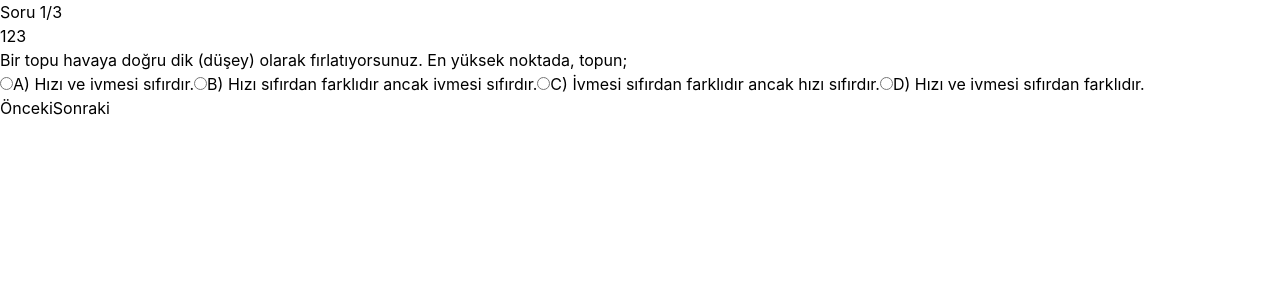
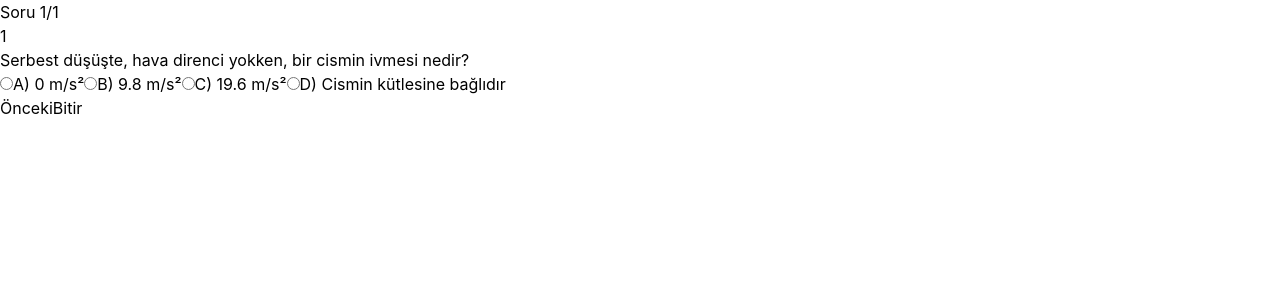
Before and after one commit to ilaydabetuls/Fizik-Sim-lasyonlar-, a React (Vite) app in the folder frontend/: page /pre-test in a window 1280 px wide. Shown: the top 300 px of the page. Built offline with nearby package versions, Linux system fonts and the light colour scheme; no server answers.

Commit message:
Complete TypeScript fix - remove admin pages and fix all imports

```diff
--- a/frontend/src/App.tsx
+++ b/frontend/src/App.tsx
@@ -2,9 +2,6 @@ import { BrowserRouter, Routes, Route } from 'react-router-dom';
 import Login from './pages/Login';
 import PreTest from './pages/PreTest';
 import PostTest from './pages/PostTest';
-import AdminDashboard from './pages/AdminDashboard';
-import ParticipantDetail from './pages/ParticipantDetail';
-import AdvancedAnalysis from './pages/AdvancedAnalysis';
 
 export default function App() {
   return (
@@ -13,9 +10,6 @@ export default function App() {
         <Route path="/" element={<Login />} />
         <Route path="/pre-test" element={<PreTest />} />
         <Route path="/post-test" element={<PostTest />} />
-        <Route path="/admin" element={<AdminDashboard />} />
-        <Route path="/admin/participant/:code" element={<ParticipantDetail />} />
-        <Route path="/admin/analysis" element={<AdvancedAnalysis />} />
       </Routes>
     </BrowserRouter>
   );
--- a/frontend/src/pages/PostTest.tsx
+++ b/frontend/src/pages/PostTest.tsx
@@ -1,8 +1,20 @@
 import { useState, useEffect, useRef } from 'react';
 import axios from 'axios';
 import { useNavigate } from 'react-router-dom';
-import { postTest1Questions } from '../data/postTest1';
 import { API_BASE_URL } from '../config';
+
+const postTest1Questions = [
+  {
+    id: 'q1',
+    text: 'Eğik atışta, hava direnci yokken, yatay hız bileşeni nasıl değişir?',
+    options: [
+      { id: 'A', text: 'Sabit kalır' },
+      { id: 'B', text: 'Zamanla artar' },
+      { id: 'C', text: 'Zamanla azalır' },
+      { id: 'D', text: 'Değişkene bağlıdır' }
+    ]
+  }
+];
 
 export default function PostTest() {
   const navigate = useNavigate();
@@ -29,8 +41,12 @@ export default function PostTest() {
 
   const submit = async () => {
     if (Object.keys(answers).length < postTest1Questions.length) return alert("Tüm soruları yanıtlayın.");
-    await axios.post(`${API_BASE_URL}/api/post-test/submit`, { participantCode: localStorage.getItem('participantCode'), answers, logs: Object.values(logs), startedAt: new Date(testStartTime.current).toISOString(), finishedAt: new Date().toISOString(), totalDuration: (Date.now() - testStartTime.current)/1000 });
-    setIsCompleted(true);
+    try {
+      await axios.post(`${API_BASE_URL}/api/post-test/submit`, { participantCode: localStorage.getItem('participantCode'), answers, logs: Object.values(logs), startedAt: new Date(testStartTime.current).toISOString(), finishedAt: new Date().toISOString(), totalDuration: (Date.now() - testStartTime.current)/1000 });
+      setIsCompleted(true);
+    } catch (error) {
+      console.error('Test gönderme hatası:', error);
+    }
   };
 
   if (isCompleted) return <div className="p-20 text-center"><div className="text-green-500 text-5xl">✔</div><h2 className="text-xl font-bold">Son testiniz başarıyla tamamlandı.</h2><p>Araştırmaya katıldığınız için teşekkürler!</p><button onClick={() => navigate('/')} className="mt-4 bg-blue-600 text-white px-4 py-2 rounded">Çıkış</button></div>;
--- a/frontend/src/pages/PreTest.tsx
+++ b/frontend/src/pages/PreTest.tsx
@@ -1,8 +1,20 @@
 import { useState, useEffect, useRef } from 'react';
 import axios from 'axios';
 import { useNavigate } from 'react-router-dom';
-import { preTest1Questions } from '../data/preTest1';
 import { API_BASE_URL } from '../config';
+
+const preTest1Questions = [
+  {
+    id: 'q1',
+    text: 'Serbest düşüşte, hava direnci yokken, bir cismin ivmesi nedir?',
+    options: [
+      { id: 'A', text: '0 m/s²' },
+      { id: 'B', text: '9.8 m/s²' },
+      { id: 'C', text: '19.6 m/s²' },
+      { id: 'D', text: 'Cismin kütlesine bağlıdır' }
+    ]
+  }
+];
 
 export default function PreTest() {
   const navigate = useNavigate();
@@ -29,8 +41,12 @@ export default function PreTest() {
 
   const submit = async () => {
     if (Object.keys(answers).length < preTest1Questions.length) return alert("Tüm soruları yanıtlayın.");
-    await axios.post(`${API_BASE_URL}/api/pre-test/submit`, { participantCode: localStorage.getItem('participantCode'), answers, logs: Object.values(logs), startedAt: new Date(testStartTime.current).toISOString(), finishedAt: new Date().toISOString(), totalDuration: (Date.now() - testStartTime.current)/1000 });
-    setIsCompleted(true);
+    try {
+      await axios.post(`${API_BASE_URL}/api/pre-test/submit`, { participantCode: localStorage.getItem('participantCode'), answers, logs: Object.values(logs), startedAt: new Date(testStartTime.current).toISOString(), finishedAt: new Date().toISOString(), totalDuration: (Date.now() - testStartTime.current)/1000 });
+      setIsCompleted(true);
+    } catch (error) {
+      console.error('Test gönderme hatası:', error);
+    }
   };
 
   if (isCompleted) return <div className="p-20 text-center"><div className="text-green-500 text-5xl">✔</div><h2 className="text-xl font-bold">Ön testiniz başarıyla tamamlandı.</h2><p>Son testiniz 7 gün sonra erişime açılacaktır.</p><button onClick={() => navigate('/')} className="mt-4 bg-blue-600 text-white px-4 py-2 rounded">Çıkış</button></div>;
```
